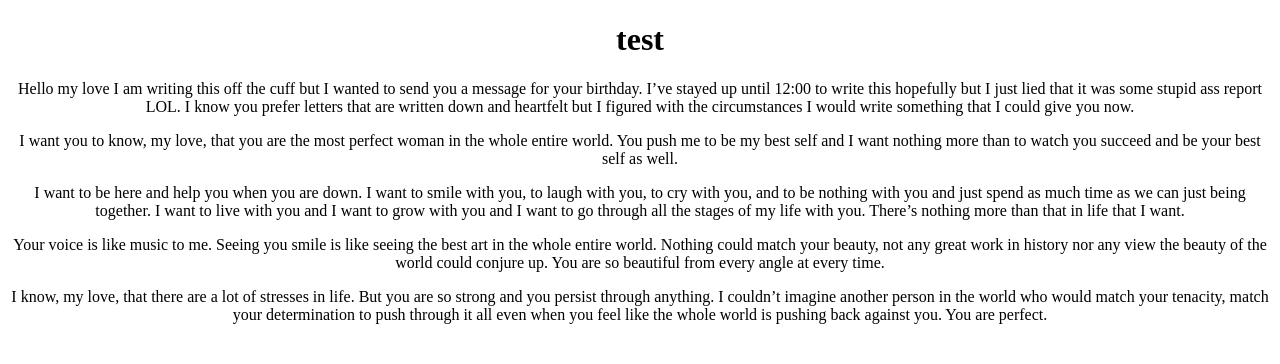
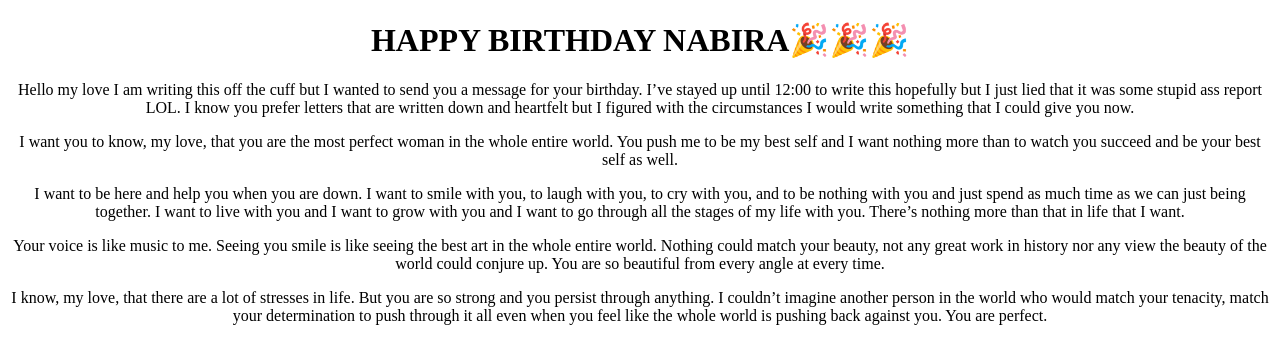
Before and after one commit to jabaltariq/nabira-birthday, a plain HTML site: page index.html in a window 1280 px wide. Drawn offline with Linux system fonts and the light colour scheme.

Commit message:
Update index.html

```diff
--- a/index.html
+++ b/index.html
@@ -6,7 +6,7 @@
   </head>
 
   <body>
-  <h1>test</h1>
+    <h1>HAPPY BIRTHDAY NABIRA🎉🎉🎉</h1>
     <p>Hello my love I am writing this off the cuff but I wanted to send you a message for your birthday. I’ve stayed up until 12:00 to write this hopefully but I just lied that it was some stupid ass report LOL. I know you prefer letters that are written down and heartfelt but I figured with the circumstances I would write something that I could give you now. </p>
     <p>I want you to know, my love, that you are the most perfect woman in the whole entire world. You push me to be my best self and I want nothing more than to watch you succeed and be your best self as well.  </p>
     <p>I want to be here and help you when you are down. I want to smile with you, to laugh with you, to cry with you, and to be nothing with you and just spend as much time as we can just being together. I want to live with you and I want to grow with you and I want to go through all the stages of my life with you. There’s nothing more than that in life that I want. </p>
```
